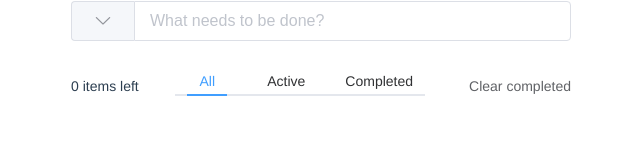
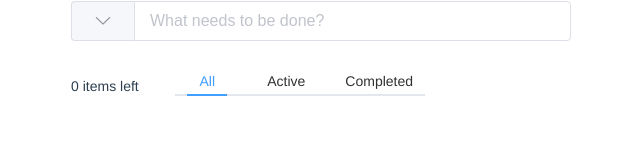
Before and after one commit to LaylaWang17/vue-todo-list, a Vue app: page / in a window 1280 px wide. Shown: the part 123-291 px from the top of the page, without its empty margins (319-959 px from the left). Built offline with nearby package versions, Linux system fonts and the light colour scheme.

Commit message:
feat: hide clear button when no completed todos

```diff
--- a/src/App.vue
+++ b/src/App.vue
@@ -12,7 +12,10 @@
         @delete-todo="deleteTodo"
       ></todo-list>
     </div>
-    <control-panel :left-item-amount="leftItemAmount"></control-panel>
+    <control-panel
+      :left-item-amount="leftItemAmount"
+      :hide-clear-btn="hideClearBtn"
+    ></control-panel>
   </div>
 </template>
 
@@ -36,6 +39,9 @@ export default {
   computed: {
     leftItemAmount: function() {
       return this.todos.filter(item => item.active).length;
+    },
+    hideClearBtn: function() {
+      return this.leftItemAmount === this.todos.length;
     }
   },
   created: function() {
--- a/src/components/ControlPanel.vue
+++ b/src/components/ControlPanel.vue
@@ -16,7 +16,12 @@
       </el-tabs>
     </el-col>
     <el-col :span="7" class="clear-btn-wrapper">
-      <el-link class="clear-btn" :underline="false">Clear completed</el-link>
+      <el-link
+        class="clear-btn"
+        :class="{ hide: hideClearBtn }"
+        :underline="false"
+        >Clear completed</el-link
+      >
     </el-col>
   </el-row>
 </template>
@@ -24,7 +29,8 @@
 <script>
 export default {
   props: {
-    leftItemAmount: Number
+    leftItemAmount: Number,
+    hideClearBtn: Boolean
   },
   data() {
     return {
@@ -58,4 +64,7 @@ export default {
 .clear-btn-wrapper {
   text-align: right;
 }
+.hide {
+  opacity: 0;
+}
 </style>
```
